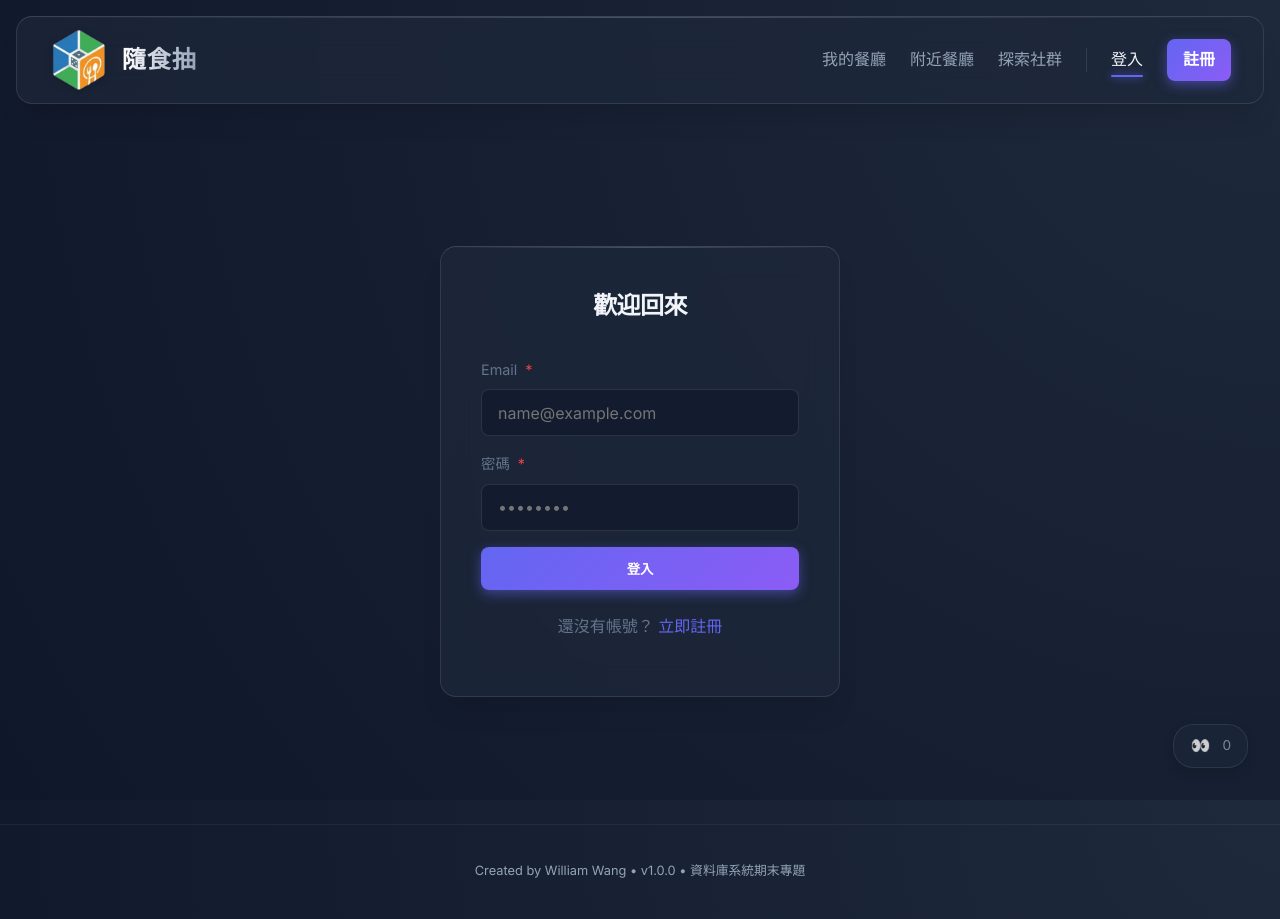
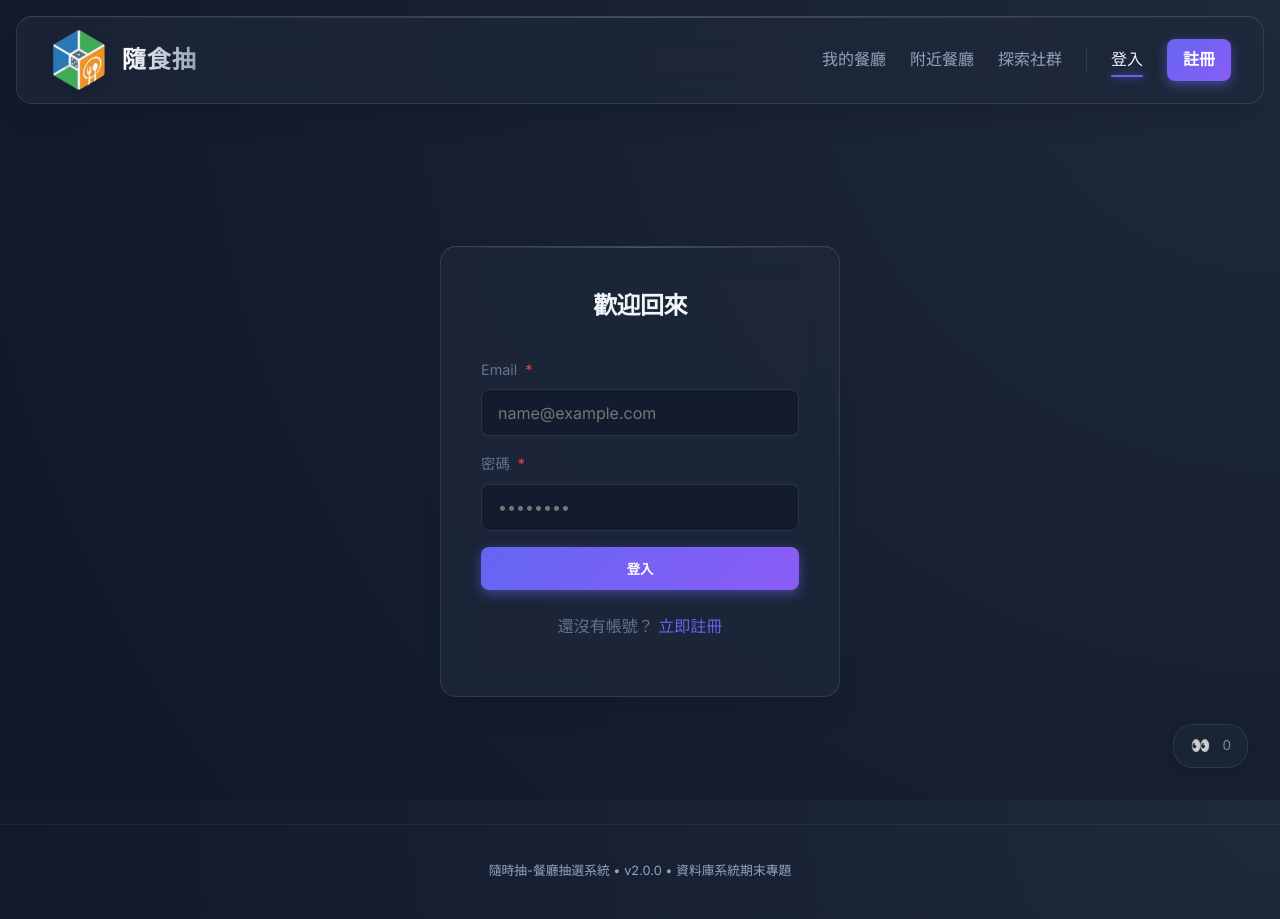
Before and after one commit to lsimonwangl/Restaurant-Gacha, a Vue app in the folder frontend/: page /login in a window 1280 px wide. Built offline with nearby package versions, Linux system fonts and the light colour scheme; no server answers.

Commit message:
fix:修正頁底文字

```diff
--- a/frontend/package.json
+++ b/frontend/package.json
@@ -1,7 +1,7 @@
 {
   "name": "frontend",
   "private": true,
-  "version": "1.0.0",
+  "version": "2.0.0",
   "type": "module",
   "scripts": {
     "dev": "vite",
--- a/frontend/src/App.vue
+++ b/frontend/src/App.vue
@@ -71,7 +71,7 @@ const isFullWidthPage = computed(() => ['/nearby'].includes(route.path))
   </main>
 
   <footer class="app-footer">
-    <p>Created by William Wang • v{{ version }} • 資料庫系統期末專題</p>
+    <p>隨時抽-餐廳抽選系統 • v{{ version }} • 資料庫系統期末專題</p>
   </footer>
 
   <div
```
Also changed, not shown: 1 other file (tests, documents, lock files or other folders).
